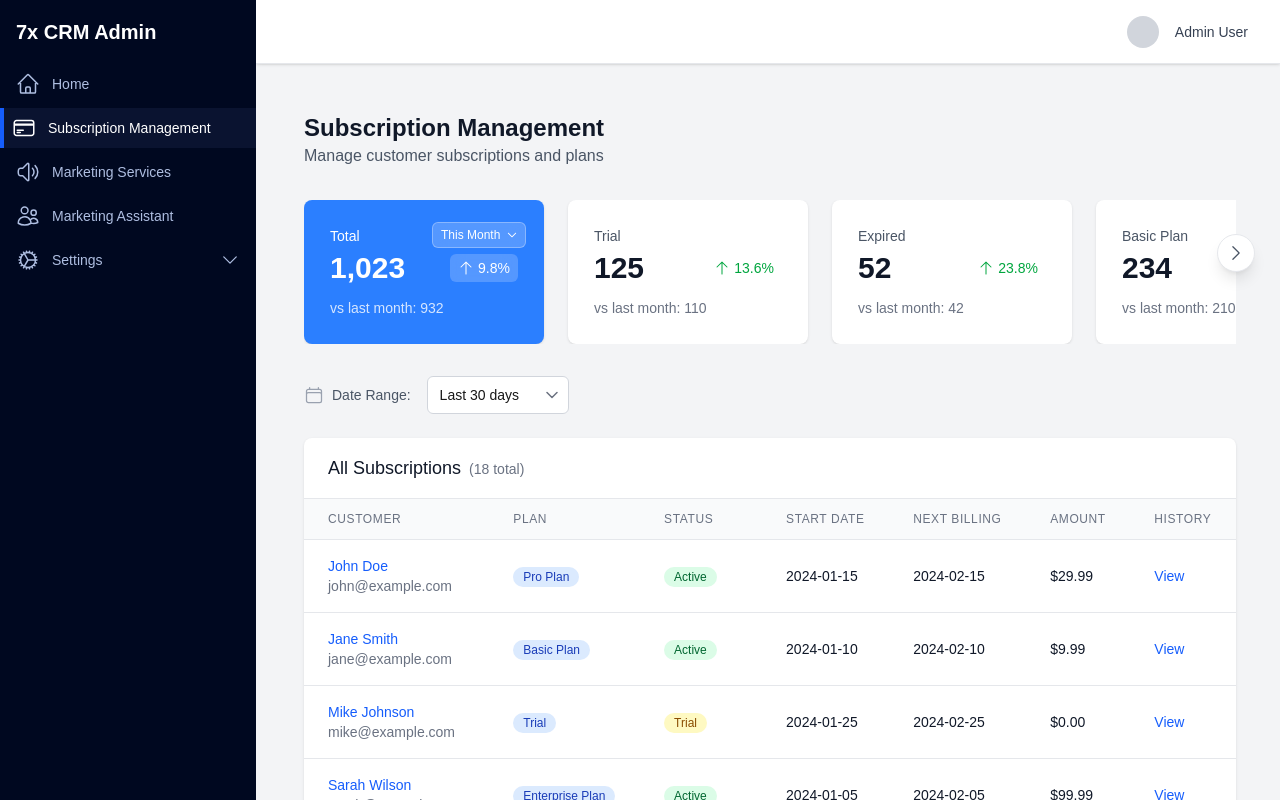
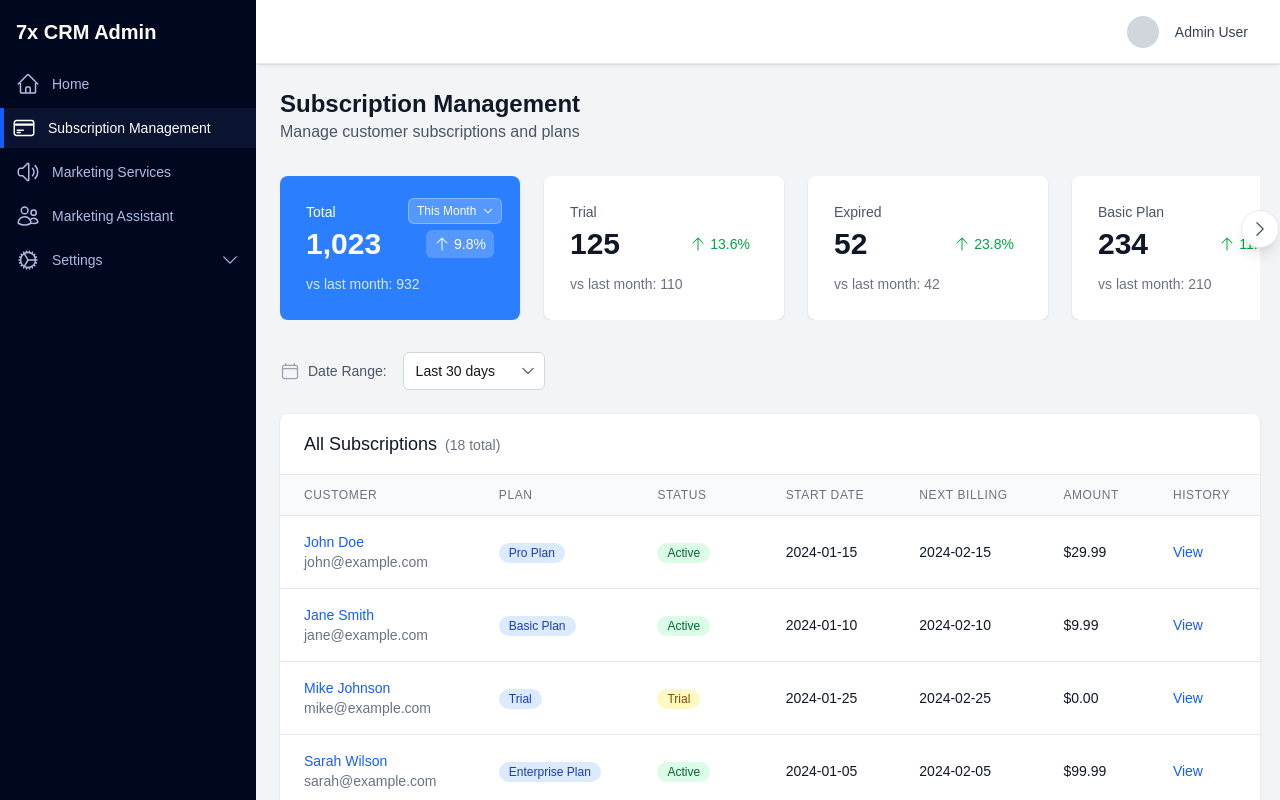
Before and after one commit to lekompozer/7xcrm-frontend, a Next.js app: page /subscription-management in a window 1280 px wide. Built offline with nearby package versions, Linux system fonts and the light colour scheme.

Commit message:
fix position

```diff
--- a/src/app/(dashboard)/subscription-management/page.tsx
+++ b/src/app/(dashboard)/subscription-management/page.tsx
@@ -597,11 +597,13 @@ export default function SubscriptionManagement() {
     };
 
     return (
-        <div className="p-6">
+        <div>
             {/* Header */}
-            <div className="mb-8">
-                <h1 className="text-2xl font-bold text-gray-900">Subscription Management</h1>
-                <p className="text-gray-600">Manage customer subscriptions and plans</p>
+            <div className="mb-8 flex justify-between items-start">
+                <div>
+                    <h1 className="text-2xl font-bold text-gray-900">Subscription Management</h1>
+                    <p className="text-gray-600">Manage customer subscriptions and plans</p>
+                </div>
             </div>
 
             {/* Stats Cards */}
```
